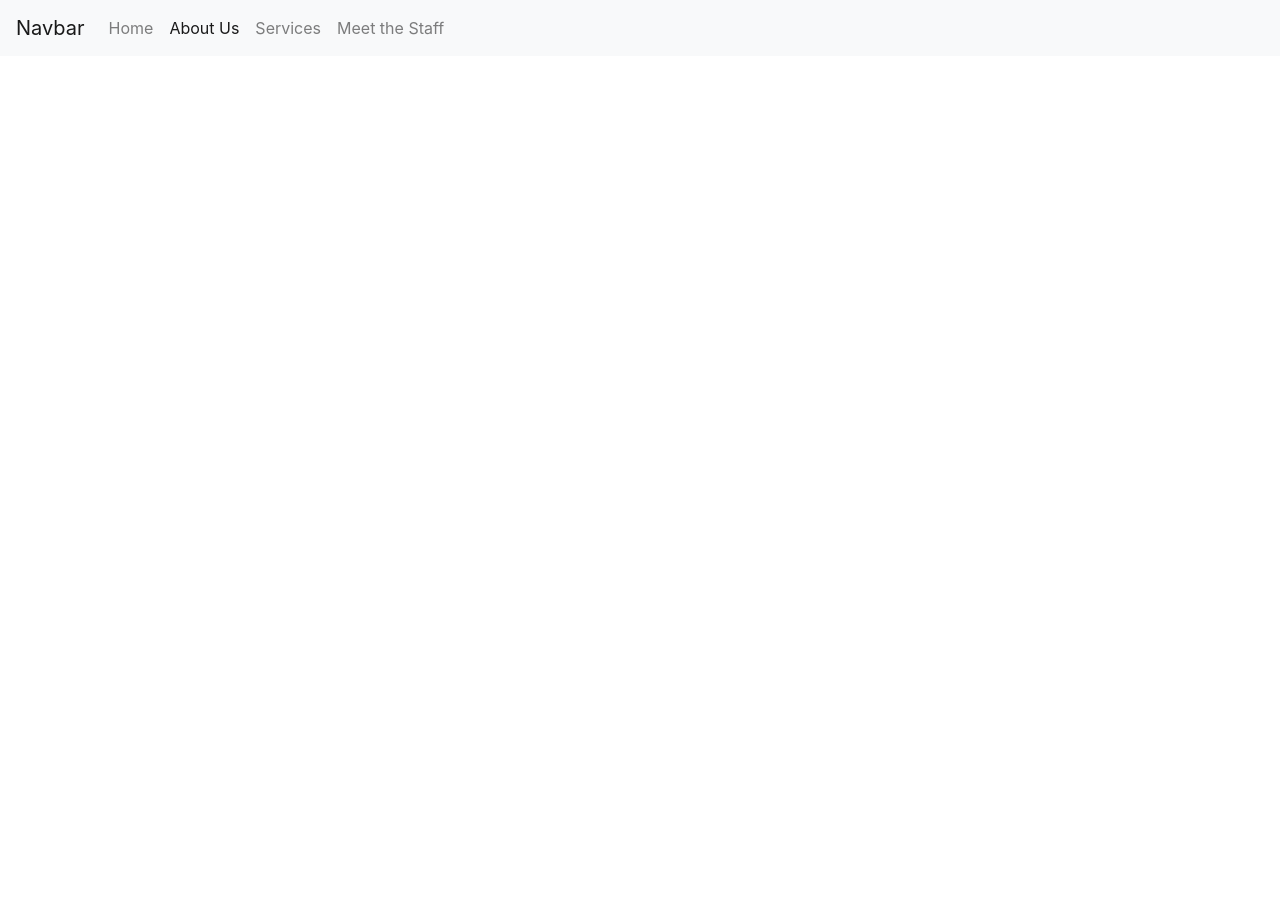
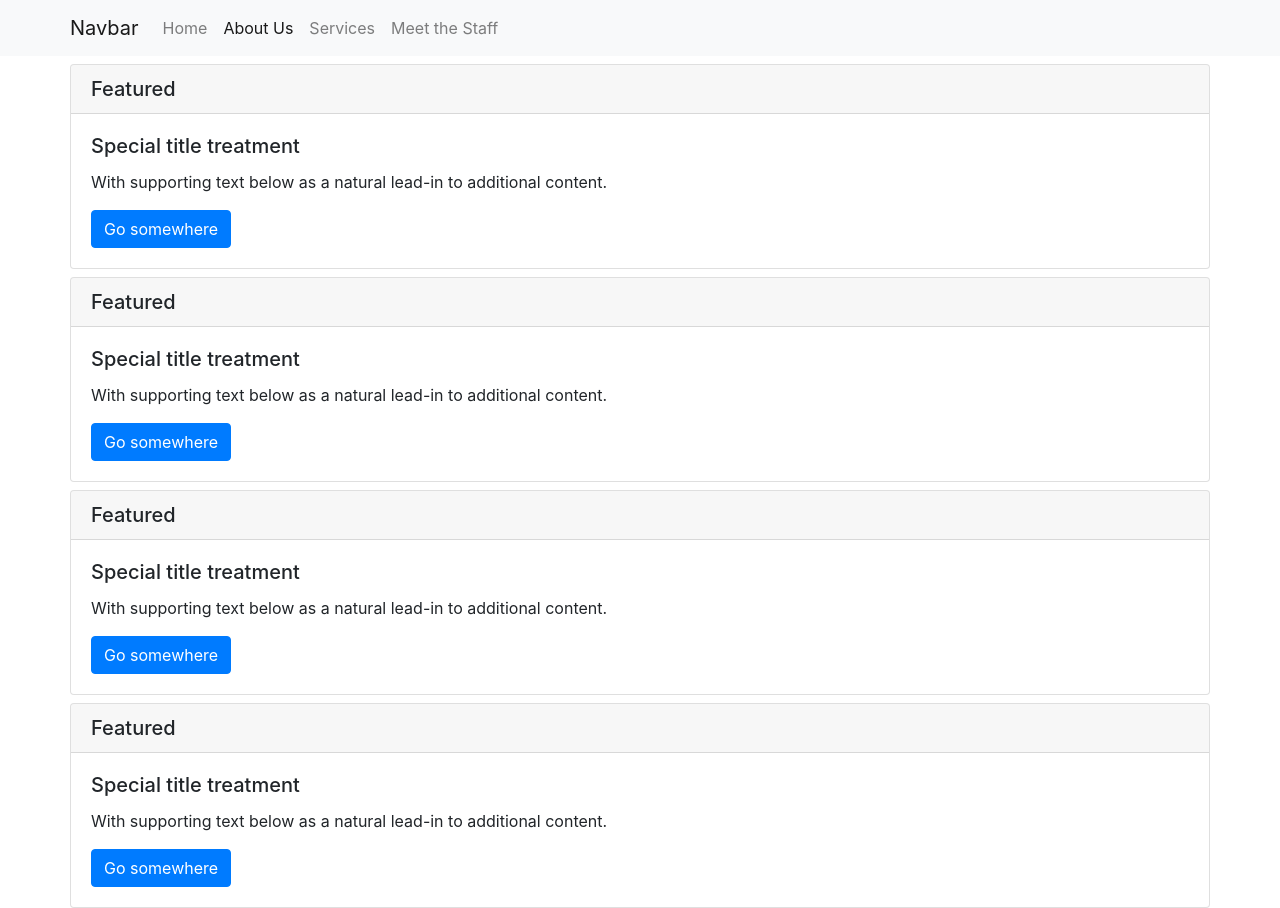
Before and after one commit to kknosala/Harvard_Project_0, a plain HTML site: page Pages/About.html in a window 1280 px wide. Before the commit the page ends 800 px from the top, so only its background shows below. Drawn offline with nearby package versions, Linux system fonts and the light colour scheme.

Commit message:
About Layout

```diff
--- a/Pages/About.html
+++ b/Pages/About.html
@@ -1,6 +1,7 @@
 <!DOCTYPE html>
 <html lang="en">
   <head>
+    <!--Meta Info-->
     <meta charset="UTF-8" />
     <meta name="viewport" content="width=device-width, initial-scale=1.0" />
 
@@ -15,10 +16,12 @@
     <!--CSS-->
     <link rel="stylesheet" type="text/css" href="/assets/CSS/index.css" />
 
-    <title>Sacred Heart - About Us</title>
+    <title>Sacred Heart - Home Page</title>
   </head>
   <body>
     <nav class="navbar navbar-expand-lg navbar-light bg-light">
+      <div class="container">
+        <div class="row">
           <a class="navbar-brand" href="#">Navbar</a>
           <button
             class="navbar-toggler"
@@ -33,14 +36,91 @@
           </button>
           <div class="collapse navbar-collapse" id="navbarNavAltMarkup">
             <div class="navbar-nav">
-          <a class="nav-item nav-link" href="../index.html">Home </a>
-          <a class="nav-item nav-link active" href="About.html"
+              <a class="nav-item nav-link" href="index.html">Home</a>
+              <a class="nav-item nav-link active" href="Pages/About.html"
                 >About Us <span class="sr-only">(current)</span></a
               >
               <a class="nav-item nav-link" href="#">Services</a>
               <a class="nav-item nav-link" href="#">Meet the Staff</a>
             </div>
           </div>
+        </div>
+      </div>
     </nav>
+
+    <div class="container">
+      <div class="row mt-2">
+        <div class="card" style="width: 100%;">
+          <h5 class="card-header">Featured</h5>
+          <div class="card-body">
+            <h5 class="card-title">Special title treatment</h5>
+            <p class="card-text">
+              With supporting text below as a natural lead-in to additional
+              content.
+            </p>
+            <a href="#" class="btn btn-primary">Go somewhere</a>
+          </div>
+        </div>
+      </div>
+
+      <div class="row mt-2">
+        <div class="card" style="width: 100%;">
+          <h5 class="card-header">Featured</h5>
+          <div class="card-body">
+            <h5 class="card-title">Special title treatment</h5>
+            <p class="card-text">
+              With supporting text below as a natural lead-in to additional
+              content.
+            </p>
+            <a href="#" class="btn btn-primary">Go somewhere</a>
+          </div>
+        </div>
+      </div>
+
+      <div class="row mt-2">
+        <div class="card" style="width: 100%;">
+          <h5 class="card-header">Featured</h5>
+          <div class="card-body">
+            <h5 class="card-title">Special title treatment</h5>
+            <p class="card-text">
+              With supporting text below as a natural lead-in to additional
+              content.
+            </p>
+            <a href="#" class="btn btn-primary">Go somewhere</a>
+          </div>
+        </div>
+      </div>
+
+      <div class="row mt-2">
+        <div class="card" style="width: 100%;">
+          <h5 class="card-header">Featured</h5>
+          <div class="card-body">
+            <h5 class="card-title">Special title treatment</h5>
+            <p class="card-text">
+              With supporting text below as a natural lead-in to additional
+              content.
+            </p>
+            <a href="#" class="btn btn-primary">Go somewhere</a>
+          </div>
+        </div>
+      </div>
+    </div>
+
+    <!--Bootstrap Javascript-->
+    <script
+      src="https://code.jquery.com/jquery-3.4.1.slim.min.js"
+      integrity="sha384-J6qa4849blE2+poT4WnyKhv5vZF5SrPo0iEjwBvKU7imGFAV0wwj1yYfoRSJoZ+n"
+      crossorigin="anonymous"
+    ></script>
+    <script
+      src="https://cdn.jsdelivr.net/npm/popper.js@1.16.0/dist/umd/popper.min.js"
+      integrity="sha384-Q6E9RHvbIyZFJoft+2mJbHaEWldlvI9IOYy5n3zV9zzTtmI3UksdQRVvoxMfooAo"
+      crossorigin="anonymous"
+    ></script>
+    <script
+      src="https://stackpath.bootstrapcdn.com/bootstrap/4.4.1/js/bootstrap.min.js"
+      integrity="sha384-wfSDF2E50Y2D1uUdj0O3uMBJnjuUD4Ih7YwaYd1iqfktj0Uod8GCExl3Og8ifwB6"
+      crossorigin="anonymous"
+    ></script>
   </body>
 </html>
```
Lines whose indentation alone changed are shown as unchanged.
